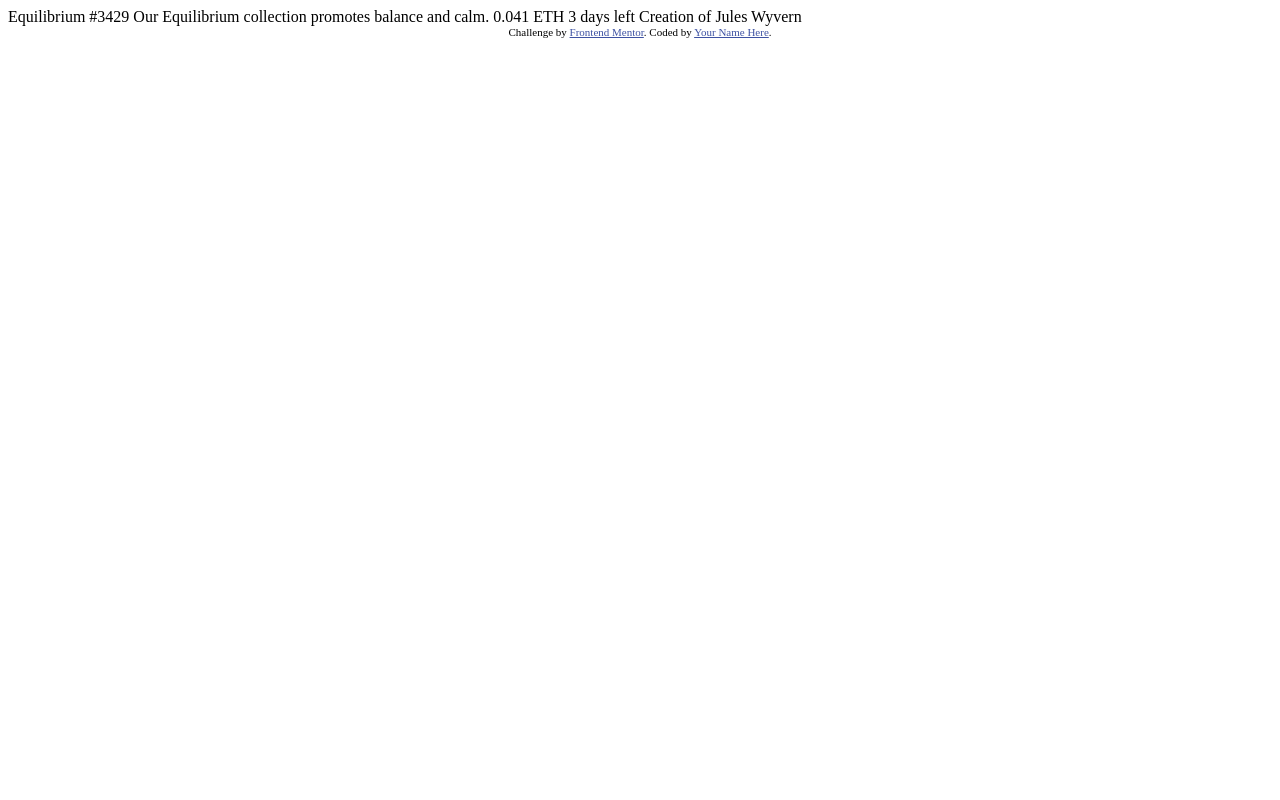
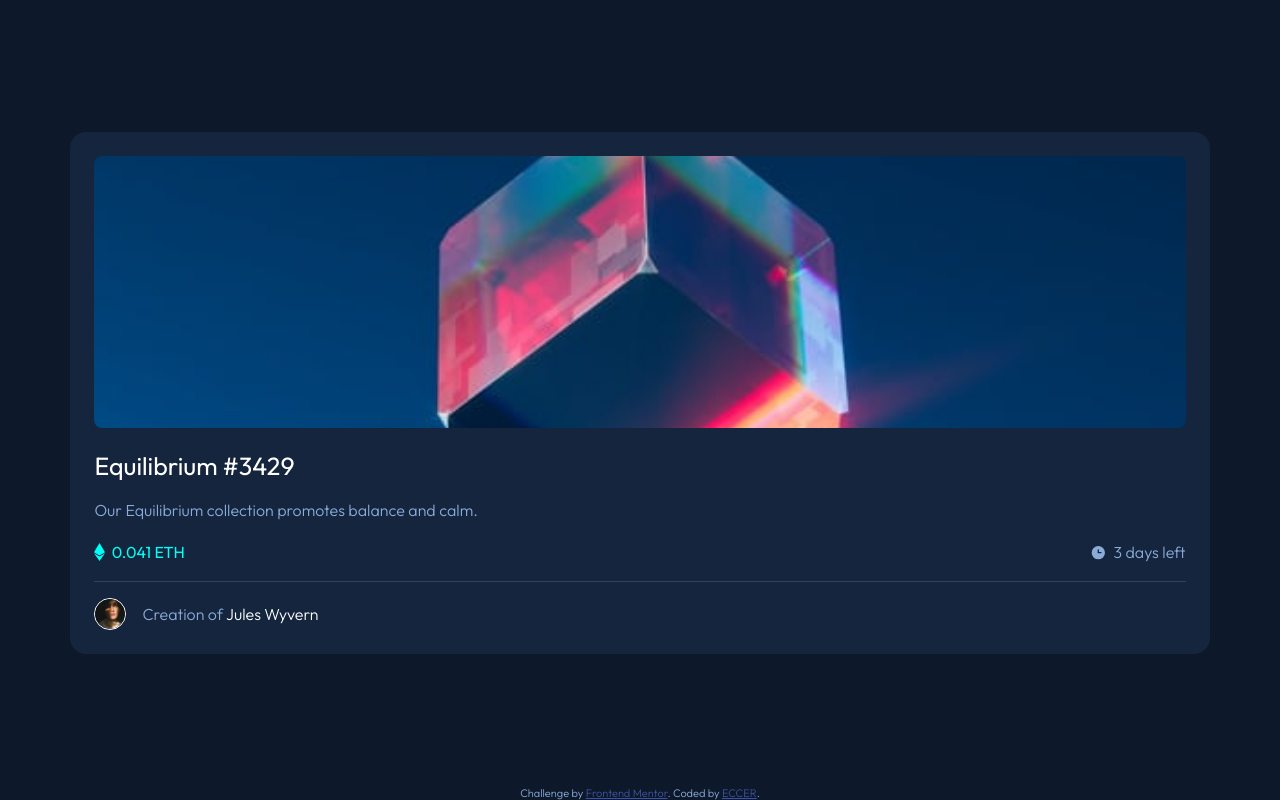
Before and after one commit to ECCER/nft-card, a plain HTML site: page index.html in a window 1280 px wide. Drawn offline with Linux system fonts and the light colour scheme.

Commit message:
movile-first version

```diff
--- a/index.html
+++ b/index.html
@@ -7,6 +7,10 @@
   <link rel="icon" type="image/png" sizes="32x32" href="./images/favicon-32x32.png">
 
   <title>Frontend Mentor | NFT preview card component</title>
+  <link rel="preconnect" href="https://fonts.googleapis.com">
+  <link rel="preconnect" href="https://fonts.gstatic.com" crossorigin>
+  <link href="https://fonts.googleapis.com/css2?family=Outfit:wght@300;400;600&display=swap" rel="stylesheet">
+  <link rel="stylesheet" href="style.css">
 
   <!-- Feel free to remove these styles or customise in your own stylesheet 👍 -->
   <style>
@@ -16,18 +20,38 @@
 </head>
 <body>
 
-  Equilibrium #3429
+  <div class="card">
 
-  Our Equilibrium collection promotes balance and calm.
+    <div class="nft"></div>
 
-  0.041 ETH
-  3 days left
+    <h1>Equilibrium #3429</h1>
 
-  Creation of Jules Wyvern
+    <p>Our Equilibrium collection promotes balance and calm.</p>
+
+    <div class="details">
+      <div class="price">
+        <img src="images/icon-ethereum.svg" alt="icon-ethereum">
+        <p>0.041 ETH</p>
+      </div>
+
+      <div class="days">
+        <img src="images/icon-clock.svg" alt="icon-clock">
+        <p>3 days left</p>
+      </div>
+    </div>
+
+    <hr>
+
+    <div class="creator">
+      <img src="images/image-avatar.png" alt="avatar">
+      <p class="by">Creation of <span>Jules Wyvern</span></p>
+    </div>
+
+  </div>
 
   <div class="attribution">
     Challenge by <a href="https://www.frontendmentor.io?ref=challenge" target="_blank">Frontend Mentor</a>.
-    Coded by <a href="#">Your Name Here</a>.
+    Coded by <a href="https://www.frontendmentor.io/profile/ECCER">ECCER</a>.
   </div>
 </body>
 </html>
--- /dev/null
+++ b/style.css
@@ -0,0 +1,98 @@
+:root {
+    --soft-blue : hsl(215, 51%, 70%);
+    --cyan : hsl(178, 100%, 50%);
+    --very-dark-blue-m : hsl(217, 54%, 11%);
+    --very-dark-blue-c : hsl(216, 50%, 16%);
+    --very-dark-blue-l : hsl(215, 32%, 27%);
+    --White : hsl(0, 0%, 100%);
+}
+
+*, *::after, *::before {
+    margin: 0;
+    padding: 0;
+    box-sizing: border-box;
+}
+
+body {
+    background-color: var(--very-dark-blue-m);
+    font-size: 16px;
+    font-weight: 300;
+    font-family: 'Outfit', sans-serif;
+    color: var(--soft-blue);
+    display: flex;
+    flex-direction: column;
+    justify-content: space-between;
+    height: 100vh;
+}
+
+h1 {
+    color: white;
+    font-weight: 400;
+    font-size: 25px;
+    margin: 1.4rem 0 1rem;
+}
+
+p {
+    display: inline;
+    line-height: 1.6rem;
+}
+
+.card {
+    background-color: var(--very-dark-blue-c);
+    width: 89%;
+    margin: auto;
+    padding: 1.5rem;
+    border-radius: 1rem;
+}
+
+.nft {
+    height: 17rem;
+    background-image: url(images/image-equilibrium.jpg);
+    background-size: cover;
+    background-repeat: no-repeat;
+    background-position: center center;
+    border-radius: 0.5rem;
+}
+
+.details {
+    display: flex;
+    justify-content: space-between;
+    margin: 1rem 0;
+}
+
+.price, .days {
+    display: flex;
+    align-items: center;
+}
+
+.price p {
+    color: var(--cyan);
+    margin-left: 0.4rem;
+    font-weight: 400;
+}
+
+.days p {
+    margin-left: 0.4rem;
+}
+
+hr {
+    background-color: var(--very-dark-blue-l);
+    height: 0.08rem;
+    border-style: none;
+}
+
+.creator img {
+    width: 2rem;
+    border: 0.12rem solid white;
+    border-radius: 50%;
+    margin-right: 1rem;
+}
+
+.creator {
+    display: flex;
+    align-items: center;
+    margin-top: 1rem;
+}
+span {
+    color: white;
+}
```
